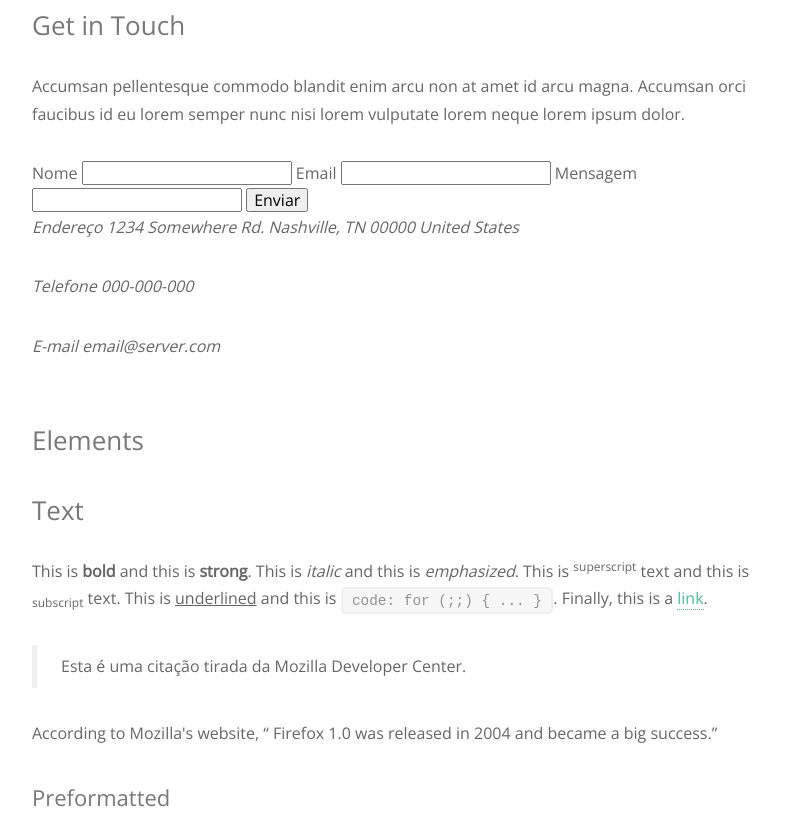
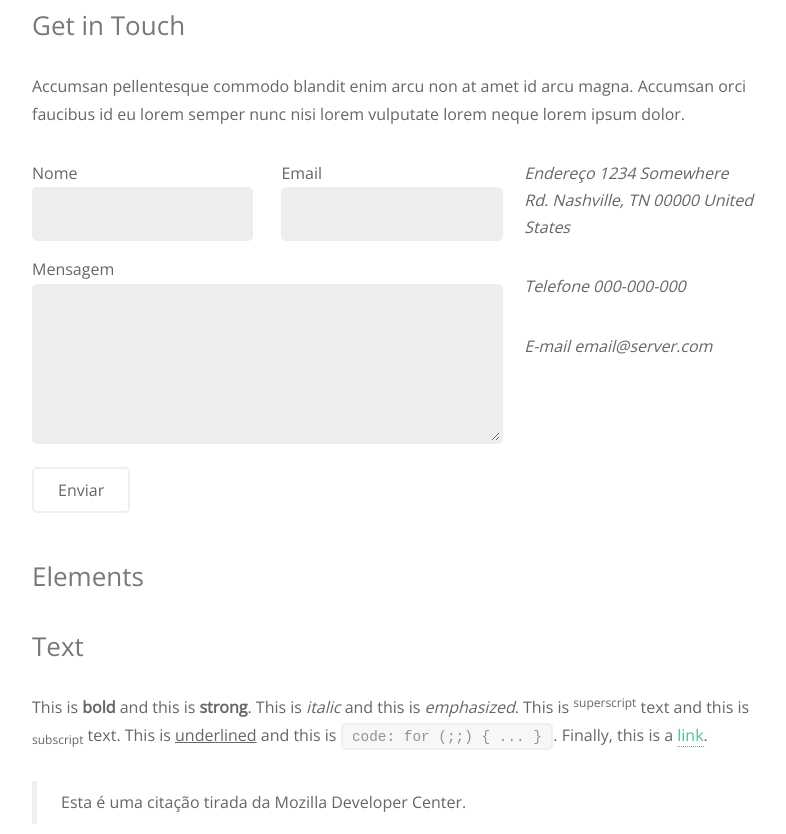
Before and after one commit to gabrielsugai/terceiro-projeto-css, a plain HTML site: page index.html in a window 1280 px wide. Shown: the part 2646-3480 px from the top of the page, without its empty margins (470-1256 px from the left). Drawn offline with nearby package versions, Linux system fonts and the light colour scheme.

Commit message:
Aplica estilos aos formularios

```diff
--- a/css/style.css
+++ b/css/style.css
@@ -101,6 +101,33 @@ ul, ol{
     color: #49bf9d;
 }
 
+input, label, textarea{
+    display: inline-block;
+    width: 100%;
+    box-sizing: border-box;
+}
+
+input, textarea, select{
+    background-color: #eee;
+    padding: 15px;
+    border-radius: 5px;
+    border: 3px solid transparent;
+    margin-bottom: 15px;
+}
+
+input[type="radio"], input[type="checkbox"]{
+    width: auto;
+}
+
+input:focus, textarea:focus{
+    border: 3px solid #49bf9d;
+    outline: none;
+}
+
+textarea{
+    height: 10em;
+}
+
 .button-default{
     background-color: #49bf9d;
     border: 2px solid #49bf9d;
@@ -109,6 +136,7 @@ ul, ol{
     border-radius: 5px;
     font-size: .8em;
     display: inline-block;
+    width: auto;
 }
 
 .button-default-stroke{
@@ -119,6 +147,10 @@ ul, ol{
 
 .button-default-small{
     font-size: .65em;
+}
+
+.button-default-big{
+    font-size: 1em;
 }
 
 .button-default-full{
@@ -203,6 +235,23 @@ ul, ol{
 }
 
 .col-2{
-    width: 50%;
+    width: 47%;
     float: left;
 }
+
+.col-2:first-child{
+    margin-right: 3%;
+}
+.col-2:last-child{
+    margin-left: 3%;
+}
+.col2-3{
+    width: 65%;
+    float: left;
+}
+
+.col1-3{
+    width: 32%;
+    margin-left: 3%;
+    float: left;
+}
--- a/index.html
+++ b/index.html
@@ -97,16 +97,20 @@
                 <div class="col2-3">
 
                     <form action="#" method="POST">
-                        <label for="nome">Nome</label>
-                        <input type="text" name="nome" id="nome">
+                        <div class="row">
+                            <div class="col-2">
+                                <label for="nome">Nome</label>
+                                <input type="text" name="nome" id="nome">
+                            </div>
+                            <div class="col-2">
+                                <label for="email">Email</label>
+                                <input type="text" name="email" id="email">
+                            </div>
+                        </div>
+                        <label for="mensagem">Mensagem</label>
+                        <textarea name="mensagem" id="mensagem"></textarea>
 
-                        <label for="email">Email</label>
-                        <input type="text" name="email" id="email">
-
-                        <label for="mensagem">Mensagem</label>
-                        <input type="text" name="mensagem" id="mensagem">
-
-                        <input type="submit" value="Enviar">
+                        <input type="submit" value="Enviar" class="button-default button-default-stroke button-default-big">
                     </form>
 
                 </div>
@@ -368,8 +372,8 @@
 
                 <label for="msg">Message:</label>
                 <textarea placeholder="Enter your message" id="msg"></textarea>
-                <input type="submit" class="button-default" value="Send Message">
-                <input type="reset" class="button-default-stroke" value="Reset">
+                <input type="submit" class="button-default button-default-big" value="Send Message">
+                <input type="reset" class="button-default button-default-big button-default-stroke" value="Reset">
             </form>
         </section>
 
```
